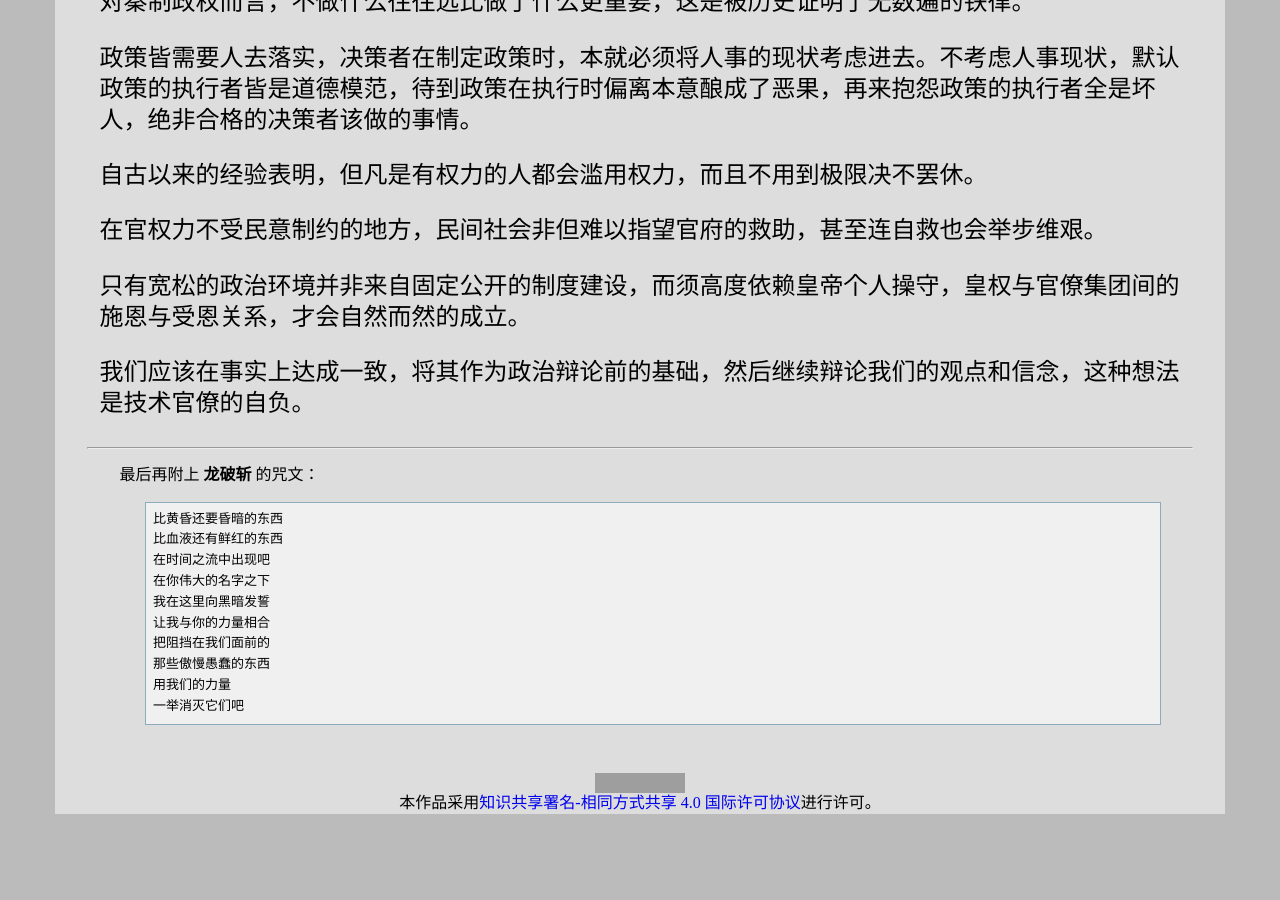
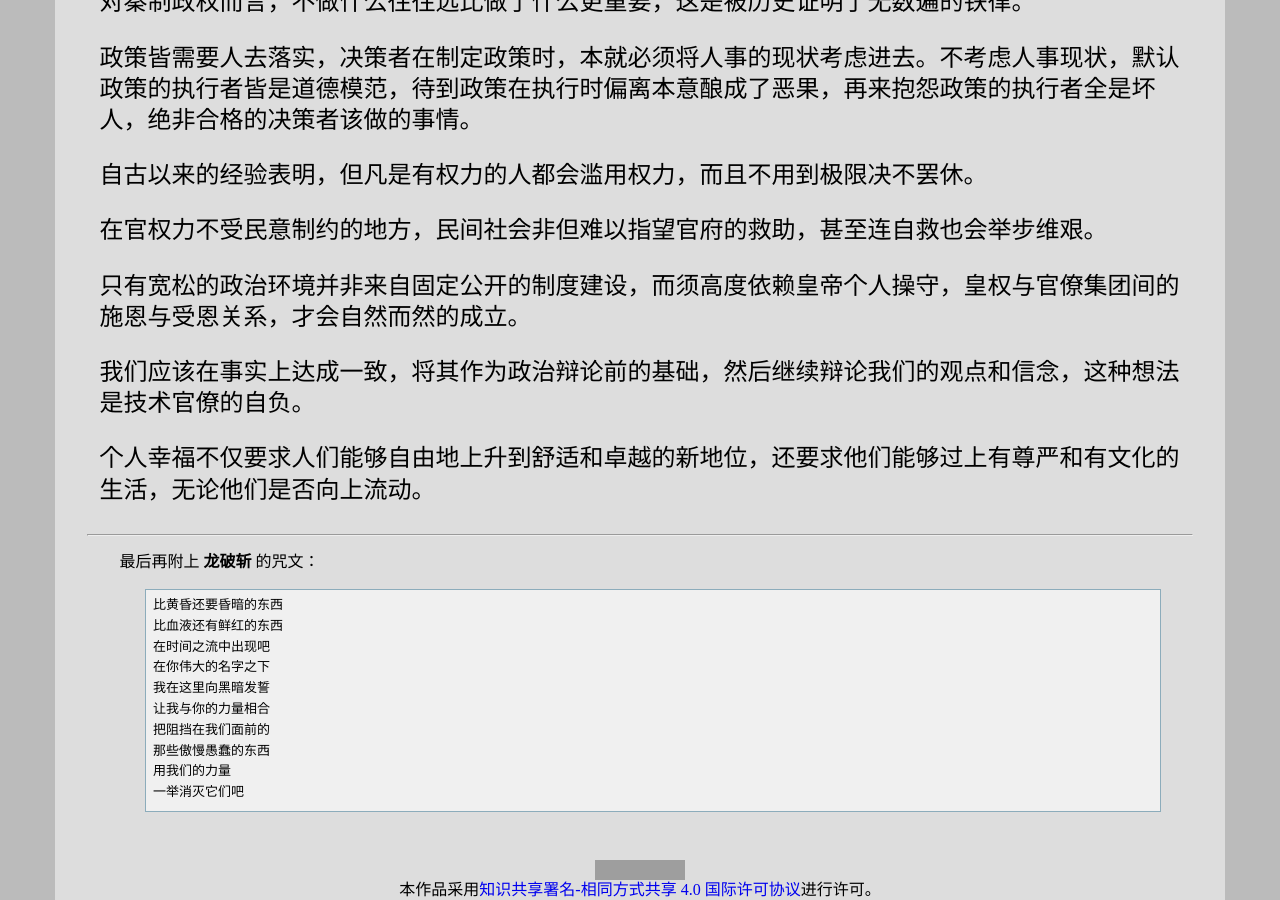
Before and after one commit to leiqin/leiqin.github.io, a Jekyll site: the page built from shoucang/revelation.markdown, in a window 1280 px wide and 900 px high, scrolled down 9594 px. Built offline with Jekyll 4.4.1, drawn with Linux system fonts in a browser that asks for light colours; nearby versions of some CDN libraries; before the commit the page ends 10408 px from its top, so only the background shows below that; grey boxes are pictures that could not be loaded.

Commit message:
添加克雷圣经：个人幸福不仅要求人们能够自由地上升到舒适和卓越的新地位，还要求他们能够过上有尊严和有文化的生活，无论他们是否向上流动。

```diff
--- a/shoucang/revelation.markdown
+++ b/shoucang/revelation.markdown
@@ -488,6 +488,9 @@ title: 克雷圣经
 我们应该在事实上达成一致，将其作为政治辩论前的基础，然后继续辩论我们的观点和信念，这种想法是技术官僚的自负。
 :   图书 [精英的傲慢](https://book.douban.com/subject/35586814/) 第四章 文凭主义：最后可接受的偏见  但是，把政治分歧简单地归因于拒绝面对事实或拒绝接受科学，误解了事实和观点在政治说服中的相互作用。我们应该在事实上达成一致，将其作为政治辩论前的基础，然后继续辩论我们的观点和信念，这种想法是技术官僚的自负。政治辩论通常关于如何识别和描述与争议相关的事实。无论是谁成功地陈述了事实，要赢得这场辩论都还有很长的路要走。与莫伊尼汉的看法正相反，我们的意见直接影响我们的感知。我们的意见不是在事实已经确定之后才到达现场的。 这些发现挑战了一种观点：那些不愿意支持缓解气候变化措施的人只是对科学了解得不多。两党在气候问题上的分歧主要不在于事实和信息，而在于政治。认为人们对科学了解得越多，就越有可能在应对气候变化的措施上达成一致，这一判断完全错了。技术官僚认为，只要我们能在事实上达成一致，我们就能对政策进行理性的辩论，这是对政治说服的误解。 2018年，在麻省理工学院演讲时，奥巴马设想了美国关于气候变化的理性辩论，只要每个人都同意以下基本事实：…… 奥巴马希望我们能有一场这样健康的辩论，他说气候变化否认者让这一切变得不可能。 但这样的辩论即使有可能进行，也会是贫乏的政治争论模式。这样的辩论假设我们唯一的选择是：要么听天由命和轻率行事，要么采用价值中立的技术官僚解决方案。但这忽略了气候变化争议背后更深层次的道德和政治考量。 技术官僚立场的吸引力和弱点都在于其看似没有摩擦的价值中立。关于智能化技术和智能化监管框架的讨论忽略了道德和政治问题，而正是这些问题让气候变化成为令人望而生畏的难题：如何应对化石燃料行业对民主政治的巨大影响？我们是否应该重新考虑消费主义的态度（这种态度导致我们把自然视为方济各所称的“一次性文化”的垃圾场）？而那些反对政府采取行动减少碳排放的人呢？他们这样做不是因为拒绝科学，而是因为他们不相信政府会按照他们的利益行事，尤其是在大规模的经济重组中，他们不相信设计和实施这种重组的技术官僚精英。 这些都不是由专家来回答的科学问题。这些是关于权力、道德、权威和信任的问题，也就是说，这些是民主社会公民（要讨论和决断）的问题。 过去40年来，执政的精英们的失败之一是，他们没有很好地把这些问题置于政治辩论的核心。现在，当我们发现自己不知道民主规范是否会继续存在时，抱怨那些信奉优绩至上原则的精英傲慢、技术官僚视野狭隘，可能已经无足轻重。但这些政治怨恨导致了当前这种处境，激发了被民粹威权主义者利用的不满。正视精英政治和技术官僚政治的失败，是解决这种不满和重新构想公共利益政治不可或缺的一步。
 
+个人幸福不仅要求人们能够自由地上升到舒适和卓越的新地位，还要求他们能够过上有尊严和有文化的生活，无论他们是否向上流动。
+:   图书 [精英的傲慢](https://book.douban.com/subject/35586814/) 结语 优绩与公共利益
+
 
 * * *
 
```
